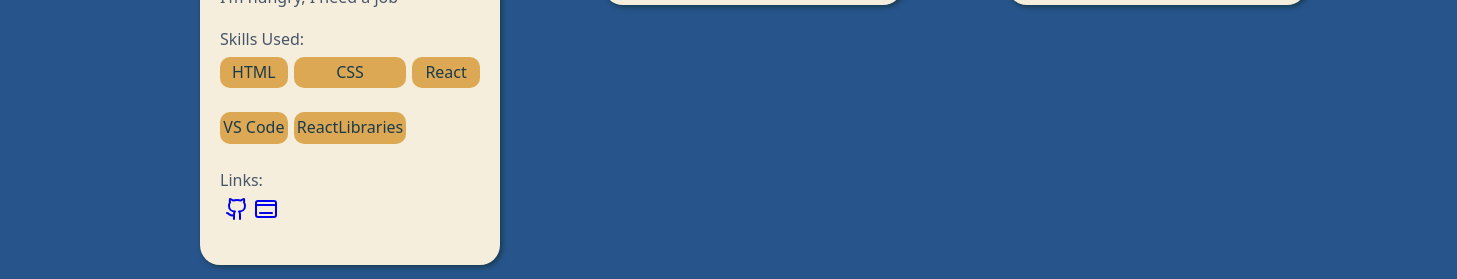
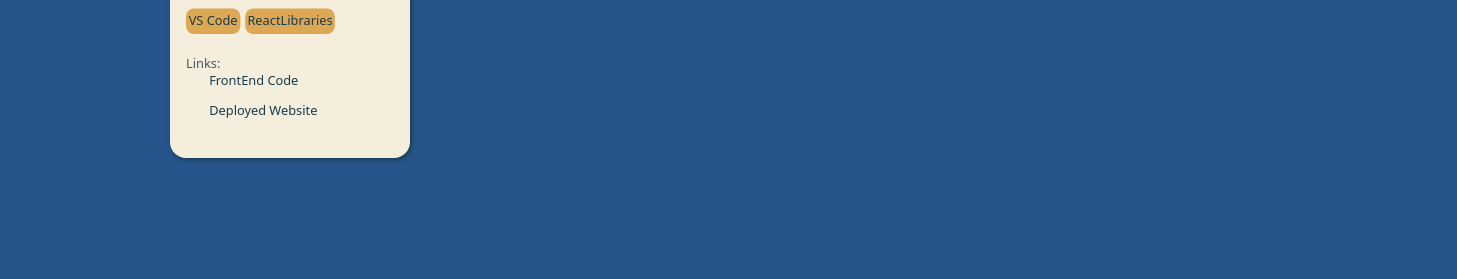
Before and after one commit to DaGearz/portfolio-, a React (Vite) app: page /portfolio in a window 1280 px wide. Both pictures are taken after a click on the element "Portfolio Website". Shown: the part 510-789 px from the top of the page, 1457 px wide, since content can reach past the window. Built offline with nearby package versions, Linux system fonts and the light colour scheme.

Commit message:
going to try and scale the two uses of DisplayPortfolio differently

```diff
--- a/src/app/store.js
+++ /dev/null
@@ -1,8 +0,0 @@
-import { configureStore } from "@reduxjs/toolkit";
-
-
-export const store = configureStore({
-  reducer:{
-
-  }
-});
--- a/src/components/DisplayPortfolio.jsx
+++ b/src/components/DisplayPortfolio.jsx
@@ -1,7 +1,6 @@
 import React from 'react'
 import styles from "../modules.css/DisplayPortfolio.module.css"
 import IframeConfig from './IframeConfig'
-import { Github, Dock } from "lucide-react";
 import { useState } from 'react';
 
 const DisplayPortfolio = ({projectData}) => {
@@ -37,12 +36,12 @@ const DisplayPortfolio = ({projectData}) => {
                 </div>
                 <p>Links:</p>
                 <div className={styles.links}>
-                    {git1 && <p><a href={git1} target="_blank" rel="noopener        noreferrer">
-                        <Github size={24} /></a></p>}
-                    {git2 && <p><a href={git2} target="_blank" rel="noopener        noreferrer">
-                    <Github size={24} /></a></p>}
-                    {website && <p><a href={website} target="_blank" rel="noopener        noreferrer">
-                    <Dock size={24} /></a></p>}
+                    <ul>
+                        {git1[0] && <li><a href={git1[0]} target="_blank" rel="noopener noreferrer">{git1[1]}</a></li>}
+                        {git2[0] && <li><a href={git2[0]} target="_blank" rel="noopener noreferrer">{git2[1]}</a></li>}
+                        {website && <li><a href={website} target="_blank" rel="noopener noreferrer">Deployed Website</a></li>}
+                    </ul>
+
                 </div>
 
             </div>)}
--- a/src/components/LandingOverLay.jsx
+++ b/src/components/LandingOverLay.jsx
@@ -1,6 +1,8 @@
 import styles from "../modules.css/LandingOverLay.module.css";
 import landingImage from "../assets/profilepic.jpg";
 import LandingNav from "./LandingNav";
+import projectsData from "../data/projectsData";
+import DisplayPortfolio from "./DisplayPortfolio";
 
 export default function LandingOverlay({ handleClose }) {
   return (
@@ -10,7 +12,7 @@ export default function LandingOverlay({ handleClose }) {
         <LandingNav handleClose={handleClose} />
         <h1>Featured Projects</h1>
         <div className={styles.featuredProjects}>
-          place holder
+          {projectsData.map(project =>  project.usePortfolio && <DisplayPortfolio key={project.id} projectData = {project}/>)}
         </div>
       </div>
       <span className={styles.exit} onClick={handleClose}>X</span>
--- a/src/data/projectsData.jsx
+++ b/src/data/projectsData.jsx
@@ -11,11 +11,11 @@ const projectsData = [
         img: null,
         imgIFrame:"http://localhost:5173/",
         tech: ["HTML", "CSS", "React", "VS Code", "ReactLibraries"],
-        git1: "https://github.com/DaGearz/language_game",
-        git2:null,
+        git1: ["https://github.com/DaGearz/language_game", "FrontEnd Code"],
+        git2:[null,null],
         website:"https://dagearz.github.io/language_game/",
         usePortfolio: true,
-        useFeatured: true
+        useFeatured: false
     },
     {
         id:2,
@@ -24,8 +24,8 @@ const projectsData = [
         img: null,
         imgIFrame:"https://dagearz.github.io/language_game/",
         tech: ["HTML", "CSS", "React", "VS Code","ReactLibraries"],
-        git1: "https://github.com/DaGearz/language_game",
-        git2:null,
+        git1: ["https://github.com/DaGearz/language_game", "FrontEnd Code"],
+        git2:[null,null],
         website:"https://dagearz.github.io/language_game/",
         usePortfolio: true,
         useFeatured: true
@@ -37,11 +37,24 @@ const projectsData = [
         img: null,
         imgIFrame:"https://dagearz.github.io/kmz_toGoogleMaps/",
         tech: ["HTML", "CSS", "React", "VS Code", "GoogleAPI", "ReactLibraries"],
-        git1: "https://github.com/DaGearz/kmz_toGoogleMaps",
-        git2:null,
+        git1: ["https://github.com/DaGearz/kmz_toGoogleMaps", "FrontEnd Code"],
+        git2:[null,null],
         website:"https://dagearz.github.io/kmz_toGoogleMaps/",
         usePortfolio: true,
         useFeatured: true
+    },
+    {
+        id:4,
+        title:"MERN Stack Tutorial",
+        description:"Worked through tutorial to learn node.js, express, and mongo DB. Built a note keeping app for fictitious company",
+        img: noPhoto,
+        imgIFrame:null,
+        tech: ["HTML", "CSS", "Node.js", "React", "express", "NPM", "MongoDB"],
+        git1: ["https://github.com/DaGearz/mern_tutorial_FE", "FrontEnd Code"],
+        git2:["https://github.com/DaGearz/mern_tutorial","BackendEnd Code"],
+        website:null,
+        usePortfolio: true,
+        useFeatured: false
     },
 
 
--- a/src/modules.css/DisplayPortfolio.module.css
+++ b/src/modules.css/DisplayPortfolio.module.css
@@ -57,4 +57,15 @@
 
 .links a {
     margin-left: 5px;
+    text-decoration: none;
+    color: #183B4E;
 }
+
+
+.links a:hover {
+    color: #DDA853;
+}
+
+.links ul {
+    list-style: none;
+}
--- a/src/modules.css/LandingOverLay.module.css
+++ b/src/modules.css/LandingOverLay.module.css
@@ -39,10 +39,10 @@
 }
 
 .featuredProjects{
-    height: 300px;
     width: 700px;
     background-color: var(--accent-color);
     border-radius: 10px;
+    display: flex;
 }
 
 .exit{
--- a/src/modules.css/Portfolio.module.css
+++ b/src/modules.css/Portfolio.module.css
@@ -1,5 +1,6 @@
 .Portfolio{
     width: 100%;
+    max-width: 1200px;
     display: grid;
     grid-template-columns: repeat(auto-fit, minmax(300px, 1fr));
     justify-content: center;
@@ -9,3 +10,9 @@
     padding: 0 50px;
     row-gap: 50px;
 }
+
+
+.Portfolio > div {
+    transform: scale(0.8);  /* 80% size */
+  transform-origin: top left;
+}
--- a/src/pages/Portfolio.jsx
+++ b/src/pages/Portfolio.jsx
@@ -9,7 +9,7 @@ const Portfolio = () => {
   return (
     <MainLayout >
       <div className={styles.Portfolio}>
-        {projectsData.map(project =>  project.usePortfolio && <DisplayPortfolio projectData = {project}/>)}
+        {projectsData.map(project =>  project.usePortfolio && <DisplayPortfolio key={project.id} projectData = {project}/>)}
       </div>
     </MainLayout>
   )
```
Also changed, not shown: src/main.jsx (+3 -4 lines).
